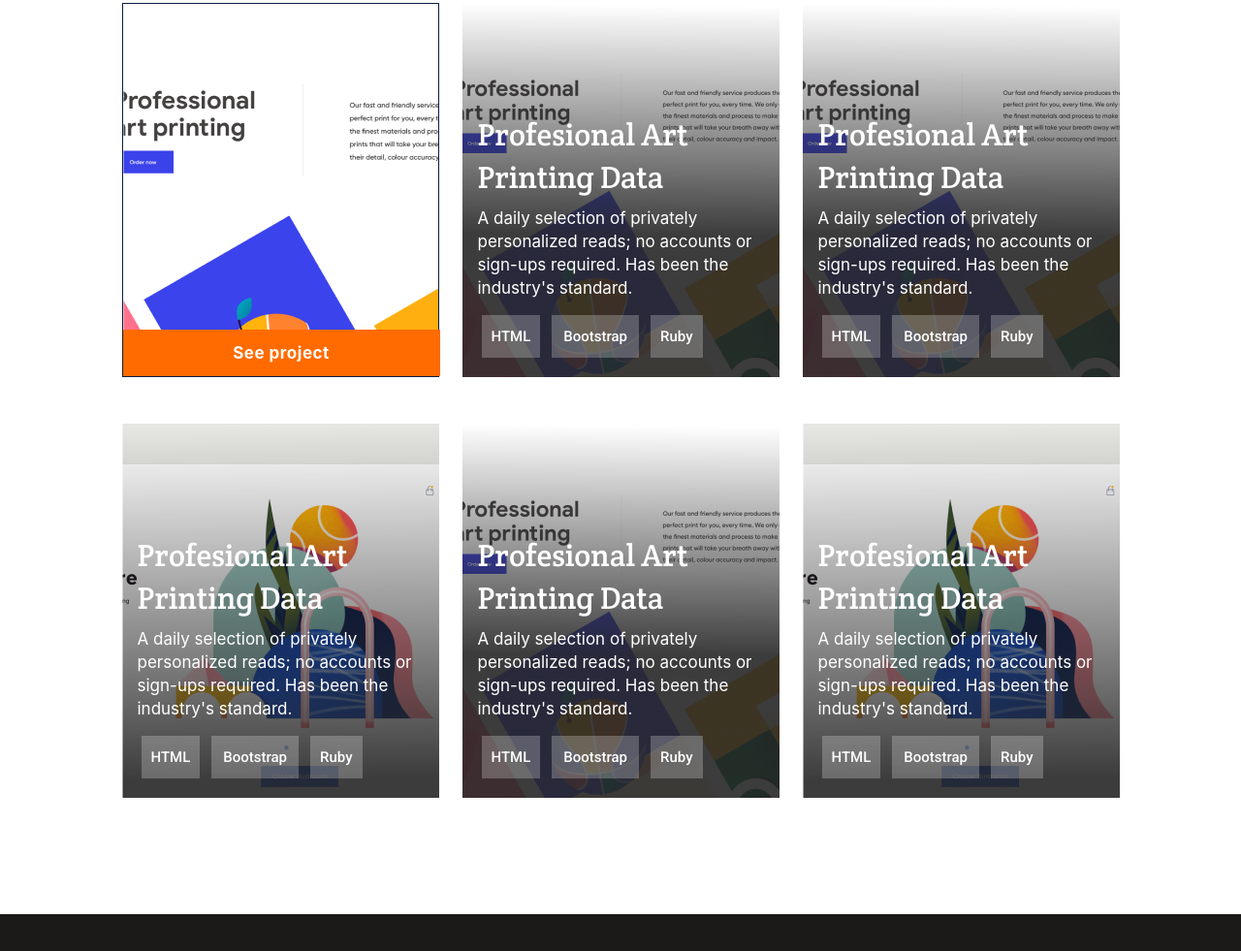
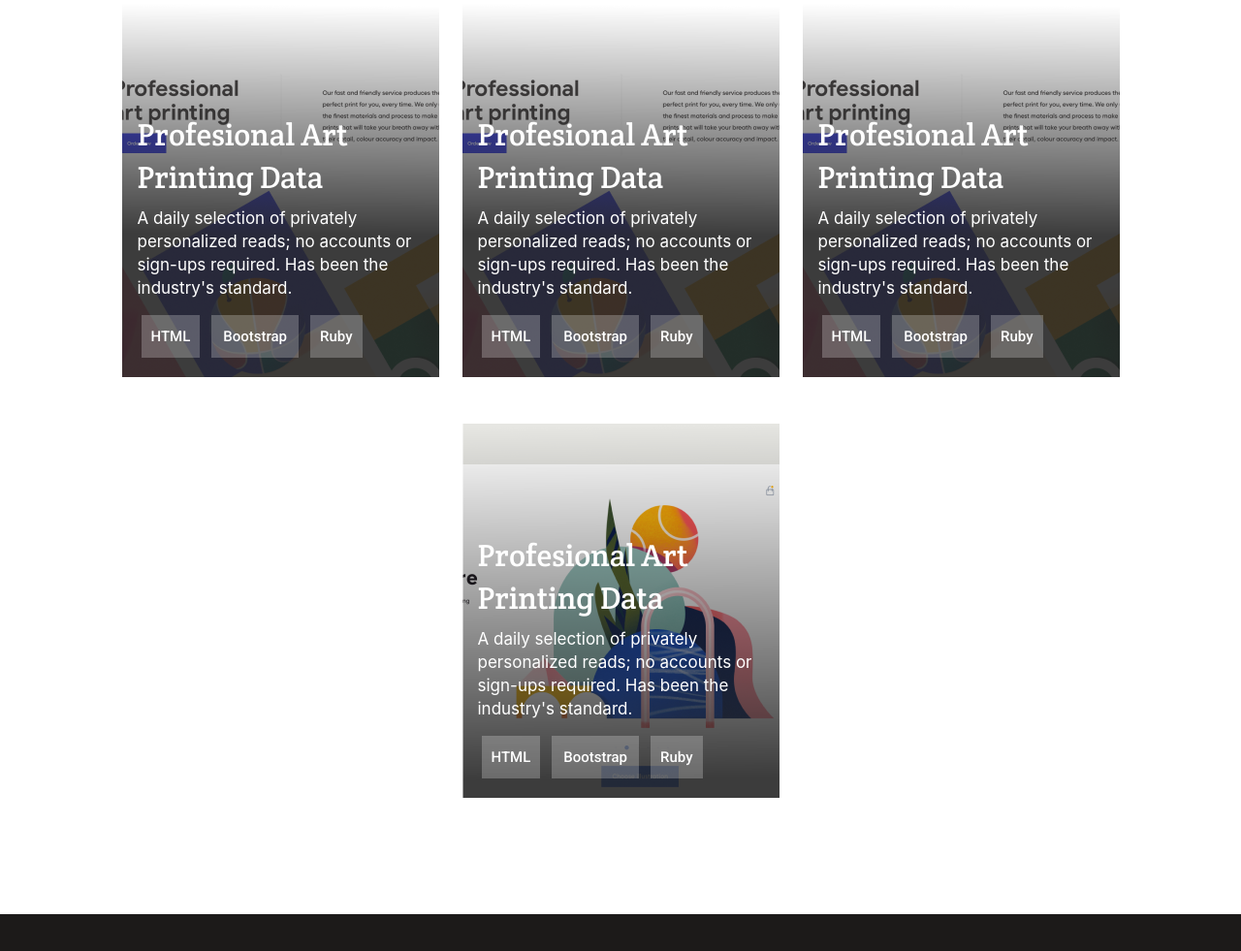
Before and after one commit to richie1988/Microverse-websitepagesproject, a website: page index.html in a window 1280 px wide. Shown: the part 1432-2413 px from the top of the page at 97% size. Drawn offline with Linux system fonts and the light colour scheme; a web font is replaced by a local one.

Commit message:
move cards to dom

```diff
--- a/index.html
+++ b/index.html
@@ -100,90 +100,8 @@
                     <button class="first-projectbtn" id="showDetailsBtn"> See project </button>
                 </article>
             </div>
-            <div class="card-container" id="Profile">
-                <div class="first-card">
-                    <article>
-                        <h2>Profesional Art Printing Data</h2>
-                        <p>A daily selection of privately personalized reads; no accounts or sign-ups required. Has been the industry's standard.</p>
+            <div id="Profile" class="card-container"></div>
 
-                        <ul class="card-Skills-links">
-                            <li class="b5 ">HTML</li>
-                            <li class="b6 ">Bootstrap</li>
-                            <li class="b7 ">Ruby</li>
-                        </ul>
-                    </article>
-                    <buttton class="card-projectbtn" id="showDetailsBtn"> See project</buttton>
-                </div>
-
-                <div class="second-card ">
-                    <article>
-                        <h2>Profesional Art Printing Data</h2>
-                        <p>A daily selection of privately personalized reads; no accounts or sign-ups required. Has been the industry's standard.</p>
-
-                        <ul class="card-Skills-links">
-                            <li class="b5 ">HTML</li>
-                            <li class="b6 ">Bootstrap</li>
-                            <li class="b7 ">Ruby</li>
-                        </ul>
-                    </article>
-                    <button class="card-projectbtn" id="showDetailsBtn">See project</button>
-                </div>
-
-                <div class="third-card ">
-                    <article>
-                        <h2>Profesional Art Printing Data</h2>
-                        <p>A daily selection of privately personalized reads; no accounts or sign-ups required. Has been the industry's standard.</p>
-
-                        <ul class="card-Skills-links">
-                            <li class="b5 ">HTML</li>
-                            <li class="b6 ">Bootstrap</li>
-                            <li class="b7 ">Ruby</li>
-                        </ul>
-                    </article>
-                    <button class="card-projectbtn" id="showDetailsBtn">See project</button>
-                </div>
-
-                <div class="fouth-card ">
-                    <article>
-                        <h2>Profesional Art Printing Data</h2>
-                        <p>A daily selection of privately personalized reads; no accounts or sign-ups required. Has been the industry's standard.</p>
-
-                        <ul class="card-Skills-links">
-                            <li class="b5 ">HTML</li>
-                            <li class="b6 ">Bootstrap</li>
-                            <li class="b7 ">Ruby</li>
-                        </ul>
-                    </article>
-                    <button class="card-projectbtn " id="showDetailsBtn">See project</button>
-                </div>
-
-                <div class="fifth-card ">
-                    <article>
-                        <h2>Profesional Art Printing Data</h2>
-                        <p>A daily selection of privately personalized reads; no accounts or sign-ups required. Has been the industry's standard.</p>
-                        <ul class="card-Skills-links ">
-                            <li class="b5 ">HTML</li>
-                            <li class="b6 ">Bootstrap</li>
-                            <li class="b7 ">Ruby</li>
-                        </ul>
-                    </article>
-                    <button class="card-projectbtn " id="showDetailsBtn">See project</button>
-                </div>
-
-                <div class="six-card ">
-                    <article>
-                        <h2>Profesional Art Printing Data</h2>
-                        <p>A daily selection of privately personalized reads; no accounts or sign-ups required. Has been the industry's standard.</p>
-
-                        <ul class="card-Skills-links ">
-                            <li class="b5 ">HTML</li>
-                            <li class="b6 ">Bootstrap</li>
-                            <li class="b7 ">Ruby</li>
-                        </ul>
-                    </article>
-                    <button class="card-projectbtn " id="showDetailsBtn">See project</button>
-                </div>
-            </div>
             <div class="about-section " id="About">
                 <article class="intro ">
                     <h3>About me</h3>
@@ -250,7 +168,8 @@
             </footer>
         </main>
     </div>
-    <script src="index.js "></script>
+    <script src="./js/index.js "></script>
+    <script src="./js/popup.js "></script>
 </body>
 
 </html>
--- /dev/null
+++ b/js/popup.js
@@ -0,0 +1,66 @@
+const cardData = [
+    {
+      title: 'Profesional Art Printing Data',
+      description: "A daily selection of privately personalized reads; no accounts or sign-ups required. Has been the industry's standard.",
+      skills: ['HTML', 'Bootstrap', 'Ruby']
+    },
+    {
+      title: 'Profesional Art Printing Data',
+      description: "A daily selection of privately personalized reads; no accounts or sign-ups required. Has been the industry's standard.",
+      skills: ['HTML', 'Bootstrap', 'Ruby']
+    },
+    {
+      title: 'Profesional Art Printing Data',
+      description: "A daily selection of privately personalized reads; no accounts or sign-ups required. Has been the industry's standard.",
+      skills: ['HTML', 'Bootstrap', 'Ruby']
+    },
+    {
+      title: 'Profesional Art Printing Data',
+      description: "A daily selection of privately personalized reads; no accounts or sign-ups required. Has been the industry's standard.",
+      skills: ['HTML', 'Bootstrap', 'Ruby']
+    },
+  ];
+
+
+  const cardContainer = document.getElementById('Profile');
+
+  function createCard(obj) {
+    const cardDiv = document.createElement('div');
+    cardDiv.className = 'card-hero';
+
+    const article = document.createElement('article');
+    const h2 = document.createElement('h2');
+    h2.textContent = obj.title;
+    article.appendChild(h2);
+
+    const p = document.createElement('p');
+    p.textContent = obj.description;
+    article.appendChild(p);
+
+    const ul = document.createElement('ul');
+    ul.className = 'card-Skills-links';
+
+    const skills = obj.skills;
+    skills.forEach(skill => {
+      const li = document.createElement('li');
+      li.className = `b${skills.indexOf(skill) + 5}`;
+      li.textContent = skill;
+      ul.appendChild(li);
+    });
+
+    article.appendChild(ul);
+
+    const button = document.createElement('button');
+    button.className = 'card-projectbtn';
+    button.textContent = 'See project';
+    button.id = 'showDetailsBtn';
+    article.appendChild(button);
+
+    cardDiv.appendChild(article);
+    return cardDiv;
+  }
+
+cardData.forEach((item) => {
+    const card = createCard(item);
+    cardContainer.appendChild(card);
+  });
--- a/style.css
+++ b/style.css
@@ -355,64 +355,37 @@ li.b4 {
   gap: 24px;
 }
 
-.first-card {
+.card-hero {
   height: 386px;
   width: 327px;
-  background-image: url("image/Img\ Placeholder.png");
   background-repeat: no-repeat;
   margin-top: 24px;
   display: inline-grid;
   align-items: flex-end;
 }
 
-.second-card {
-  height: 386px;
-  width: 327px;
+.card-hero:nth-child(1) {
   background-image: url("image/Img\ Placeholder.png");
-  background-repeat: no-repeat;
-  margin-top: 24px;
-  display: inline-grid;
-  align-items: flex-end;
 }
 
-.third-card {
-  height: 386px;
-  width: 327px;
+.card-hero:nth-child(2) {
   background-image: url("image/Img\ Placeholder.png");
-  background-repeat: no-repeat;
-  margin-top: 24px;
-  display: inline-grid;
-  align-items: flex-end;
 }
 
-.fouth-card {
-  height: 386px;
-  width: 327px;
-  background-image: url("image/3thCardimg.png");
-  background-repeat: no-repeat;
-  margin-top: 24px;
-  display: inline-grid;
-  align-items: flex-end;
+.card-hero:nth-child(3) {
+  background-image: url("image/Img\ Placeholder.png");
 }
 
-.fifth-card {
-  height: 386px;
-  width: 327px;
-  background-image: url("image/Img\ Placeholder.png");
-  background-repeat: no-repeat;
-  margin-top: 24px;
-  display: inline-grid;
-  align-items: flex-end;
+.card-hero:nth-child(4) {
+  background-image: url("image/3thCardimg.png");
 }
 
-.six-card {
-  height: 386px;
-  width: 327px;
+.card-hero:nth-child(5) {
+  background-image: url("image/Img\ Placeholder.png");
+}
+
+.card-hero:nth-child(6) {
   background-image: url("image/3thCardimg.png");
-  background-repeat: no-repeat;
-  margin-top: 24px;
-  display: inline-grid;
-  align-items: flex-end;
 }
 
 .card-container h2 {
```
Also changed, not shown: js/index.js (renamed from index.js).
